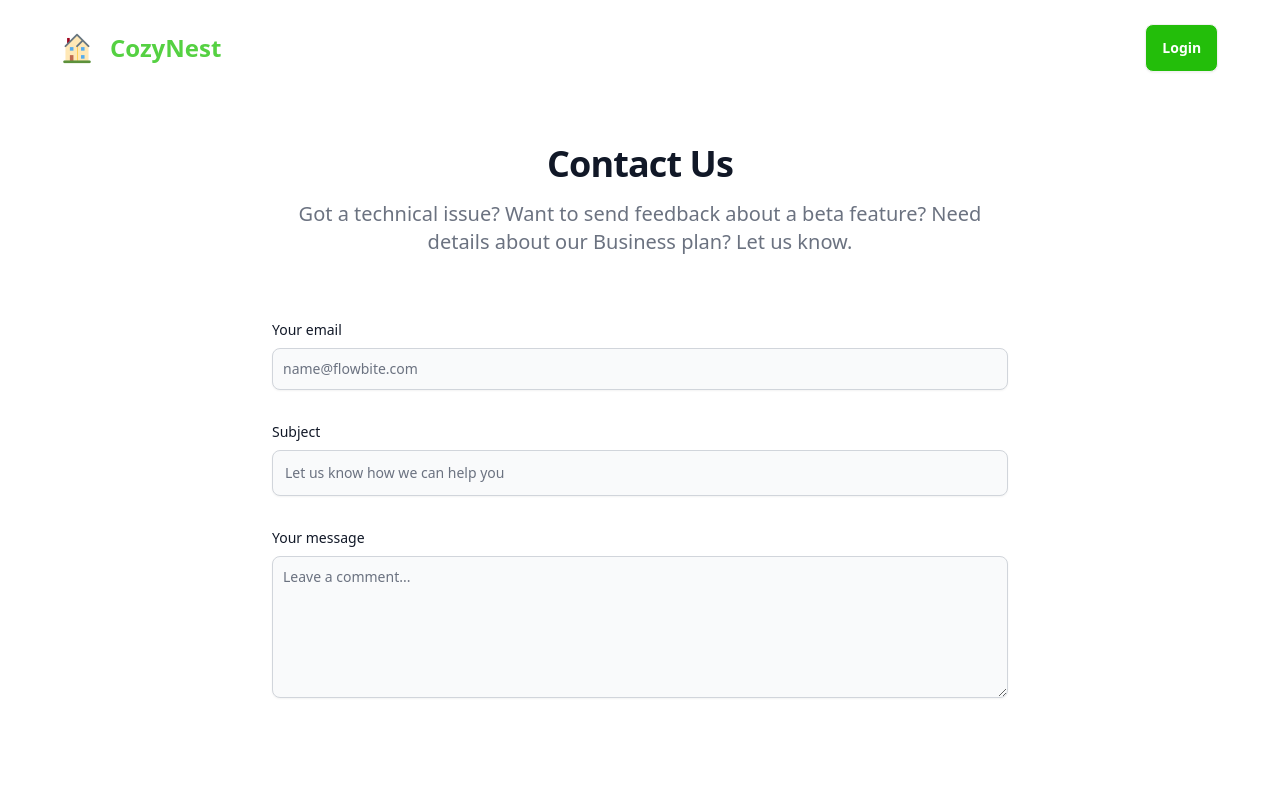
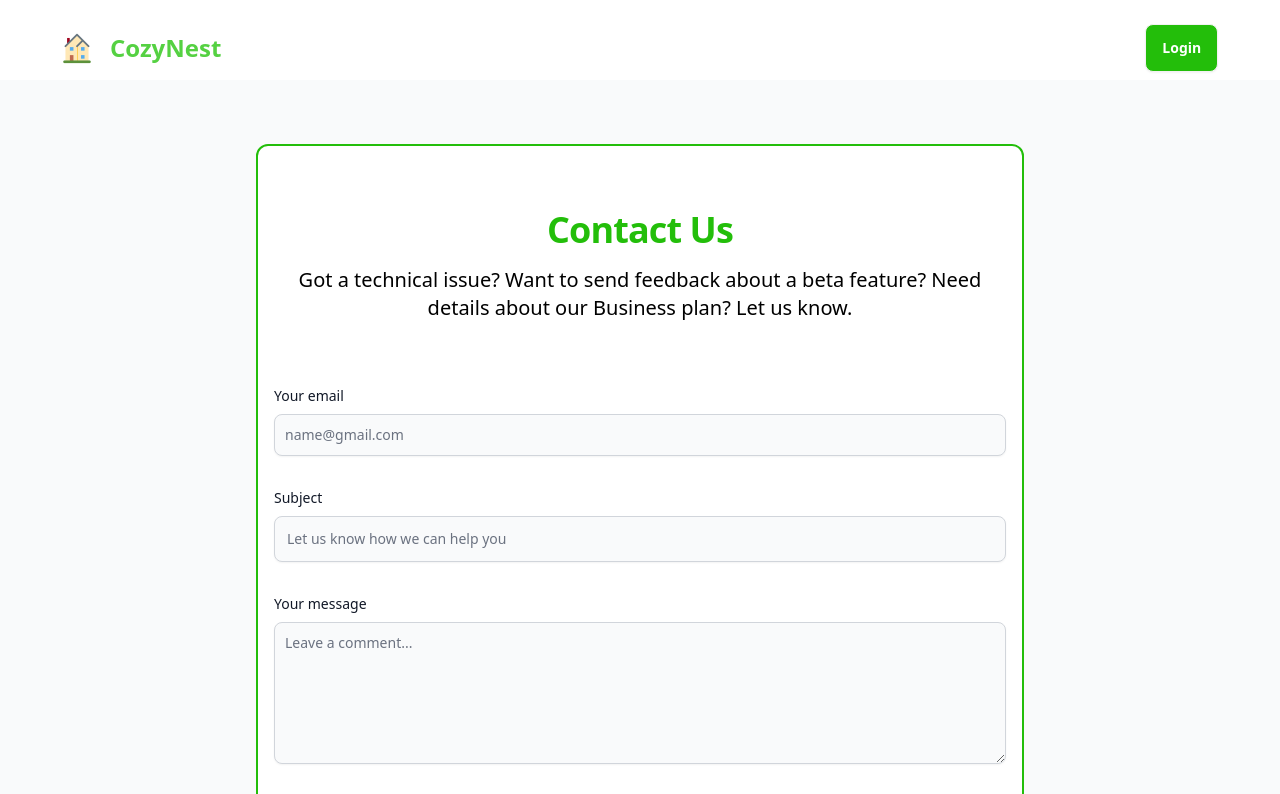
Before and after one commit to Shakhawat-pro/CozyNest-real-estate, a React (Vite) app: page /contact in a window 1280 px wide. Shown: the top 794 px of the page. Built offline with nearby package versions, Linux system fonts and the light colour scheme; no server answers.

Commit message:
filter  done

```diff
--- a/src/components/contact/Contact.jsx
+++ b/src/components/contact/Contact.jsx
@@ -2,24 +2,24 @@
 const Contact = () => {
     return (
         <div>
-            <section className="bg-white dark:bg-gray-900">
-                <div className="py-8 lg:py-16 px-4 mx-auto max-w-screen-md">
-                    <h2 className="mb-4 text-4xl tracking-tight font-extrabold text-center text-gray-900 dark:text-white">Contact Us</h2>
-                    <p className="mb-8 lg:mb-16 font-light text-center text-gray-500 dark:text-gray-400 sm:text-xl">Got a technical issue? Want to send feedback about a beta feature? Need details about our Business plan? Let us know.</p>
-                    <form action="#" className="space-y-8">
+            <section className="bg-gray-50 pt-16 ">
+                <div className="py-8 lg:py-16 px-4 mx-auto max-w-screen-md border-2 bg-white border-[#23BE0A] rounded-xl">
+                    <h2 className="mb-4 text-4xl tracking-tight font-extrabold text-center text-[#23BE0A]   ">Contact Us</h2>
+                    <p className="mb-8 lg:mb-16 font-light text-center text-black  sm:text-xl">Got a technical issue? Want to send feedback about a beta feature? Need details about our Business plan? Let us know.</p>
+                    <form className="space-y-8">
                         <div>
-                            <label htmlFor="email" className="block mb-2 text-sm font-medium text-gray-900 dark:text-gray-300">Your email</label>
-                            <input type="email" id="email" className="shadow-sm bg-gray-50 border border-gray-300 text-gray-900 text-sm rounded-lg focus:ring-primary-500 focus:border-primary-500 block w-full p-2.5 dark:bg-gray-700 dark:border-gray-600 dark:placeholder-gray-400 dark:text-white dark:focus:ring-primary-500 dark:focus:border-primary-500 dark:shadow-sm-light" placeholder="name@flowbite.com" required/>
+                            <label htmlFor="email" className="block mb-2 text-sm font-medium text-gray-900 ">Your email</label>
+                            <input type="email" id="email" className="shadow-sm bg-gray-50 border border-gray-300 text-gray-900 text-sm rounded-lg focus:ring-[#23BE0A]    focus:border-[#23BE0A]    block w-full p-2.5      " placeholder="name@gmail.com" required/>
                         </div>
                         <div>
-                            <label htmlFor="subject" className="block mb-2 text-sm font-medium text-gray-900 dark:text-gray-300">Subject</label>
-                            <input type="text" id="subject" className="block p-3 w-full text-sm text-gray-900 bg-gray-50 rounded-lg border border-gray-300 shadow-sm focus:ring-primary-500 focus:border-primary-500 dark:bg-gray-700 dark:border-gray-600 dark:placeholder-gray-400 dark:text-white dark:focus:ring-primary-500 dark:focus:border-primary-500 dark:shadow-sm-light" placeholder="Let us know how we can help you" required/>
+                            <label htmlFor="subject" className="block mb-2 text-sm font-medium text-gray-900 ">Subject</label>
+                            <input type="text" id="subject" className="block p-3 w-full text-sm text-gray-900 bg-gray-50 rounded-lg border border-gray-300 shadow-sm focus:ring-[#23BE0A]    focus:border-[#23BE0A]         " placeholder="Let us know how we can help you" required/>
                         </div>
                         <div className="sm:col-span-2">
-                            <label htmlFor="message" className="block mb-2 text-sm font-medium text-gray-900 dark:text-gray-400">Your message</label>
-                            <textarea id="message" rows="6" className="block p-2.5 w-full text-sm text-gray-900 bg-gray-50 rounded-lg shadow-sm border border-gray-300 focus:ring-primary-500 focus:border-primary-500 dark:bg-gray-700 dark:border-gray-600 dark:placeholder-gray-400 dark:text-white dark:focus:ring-primary-500 dark:focus:border-primary-500" placeholder="Leave a comment..."></textarea>
+                            <label htmlFor="message" className="block mb-2 text-sm font-medium text-gray-900 ">Your message</label>
+                            <textarea id="message" rows="6" className="block p-2.5 w-full text-sm text-gray-900 bg-gray-50 rounded-lg shadow-sm border border-gray-300 focus:ring-[#23BE0A]    focus:border-[#23BE0A]      dark:focus:border-primary-500" placeholder="Leave a comment..."></textarea>
                         </div>
-                        <button type="submit" className="py-3 px-5 text-sm font-medium text-center text-white rounded-lg bg-primary-700 sm:w-fit hover:bg-primary-800 focus:ring-4 focus:outline-none focus:ring-primary-300 dark:bg-primary-600 dark:hover:bg-primary-700 dark:focus:ring-primary-800">Send message</button>
+                        <button type="submit" className="btn w-full bg-[#23BE0A] text-white">Send message</button>
                     </form>
                 </div>
             </section>
```
